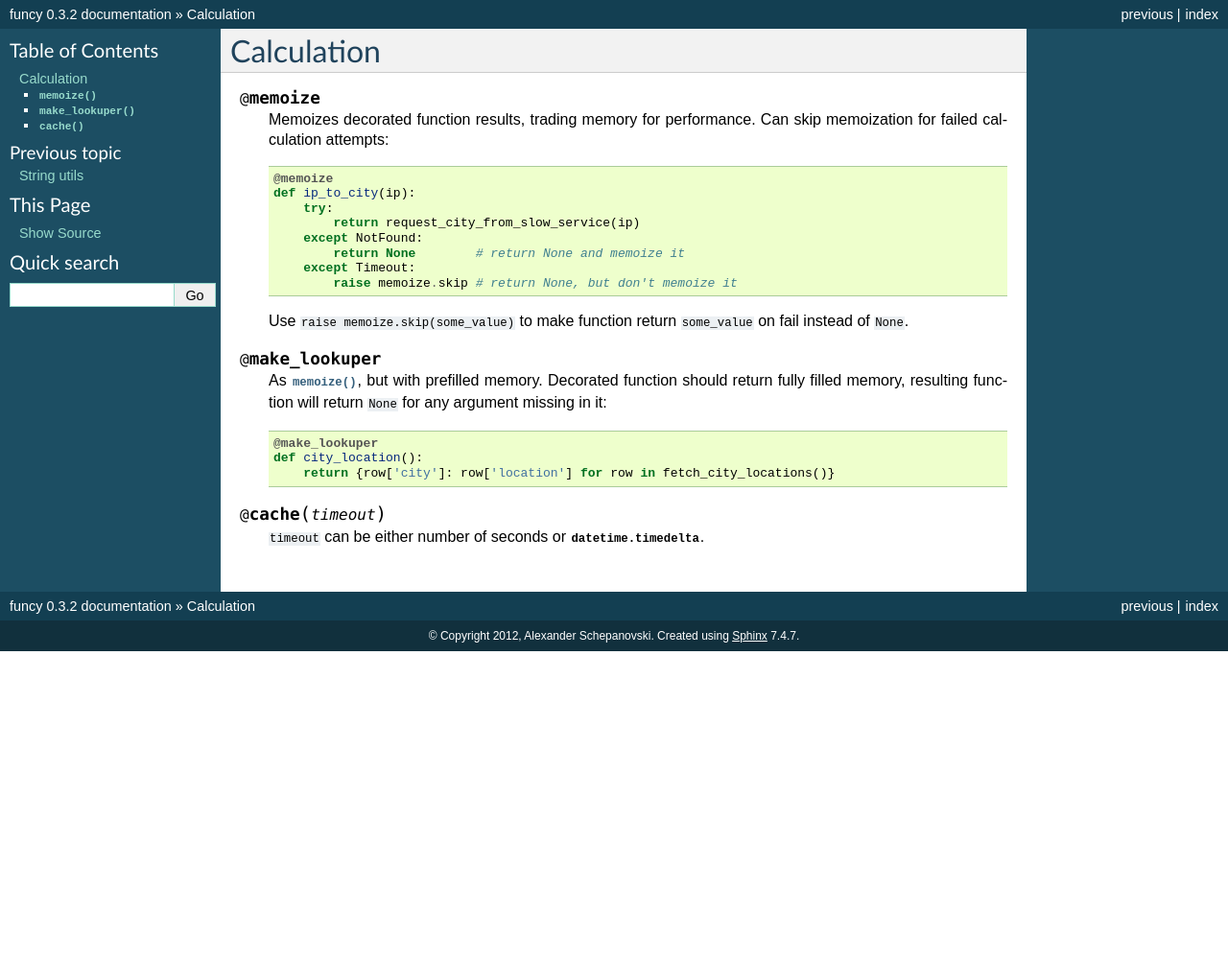
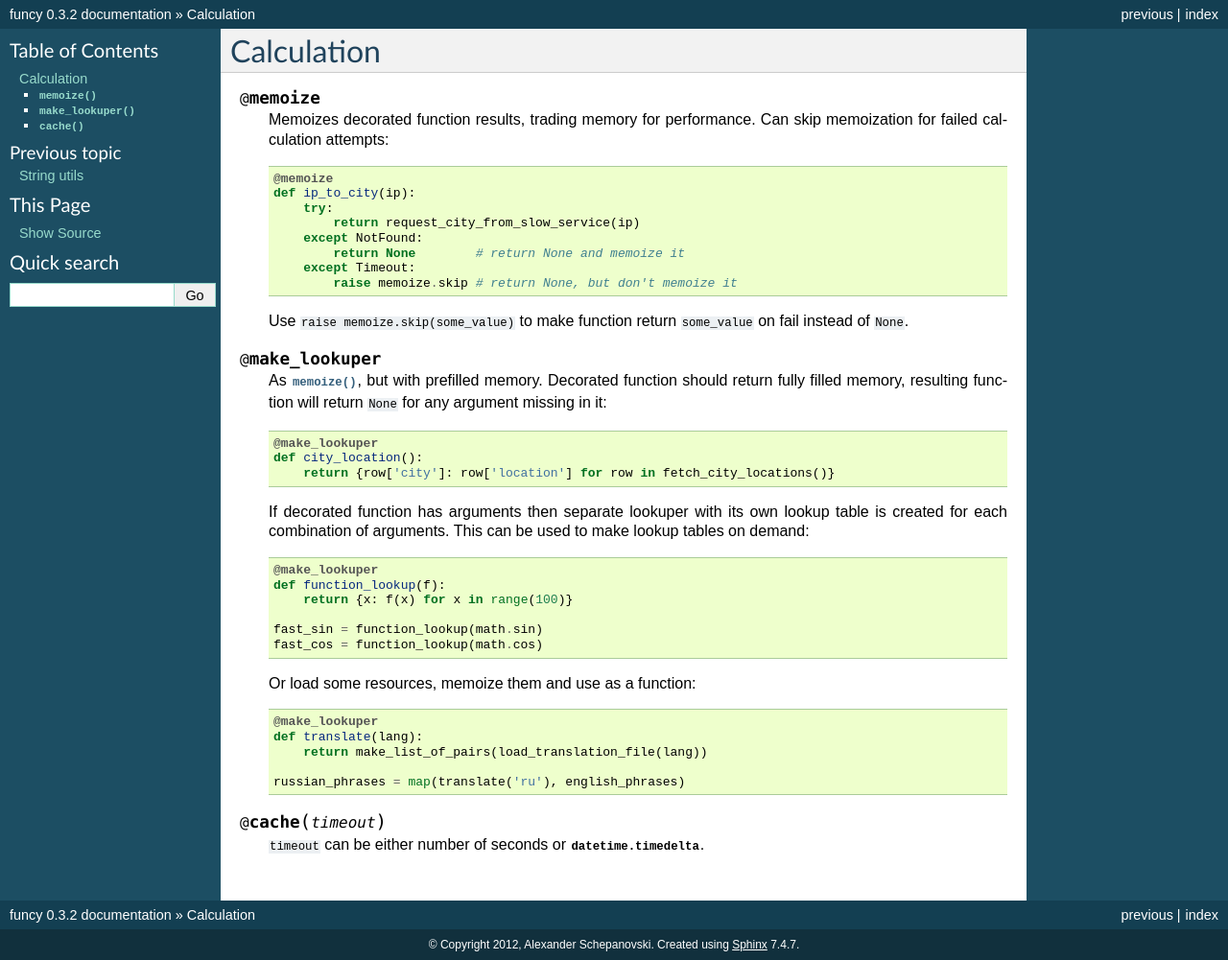
Before and after one commit to Jamaal224/funcy, a Sphinx documentation site: the page built from docs/calc.rst, in a window 1280 px wide. Shown: the whole page at 96% size. Built offline with Sphinx 7.4.7, drawn with Linux system fonts in a browser that asks for light colours; pages that are not in the unit, such as notebooks, are missing from menus; before the commit the page ends 900 px from its top, so only the background shows below that.

Commit message:
Support arguments in functions decorated by @make_lookuper

```diff
--- a/docs/calc.rst
+++ b/docs/calc.rst
@@ -26,6 +26,23 @@ Calculation
         def city_location():
             return {row['city']: row['location'] for row in fetch_city_locations()}
 
+    If decorated function has arguments then separate lookuper with its own lookup table is created for each combination of arguments. This can be used to make lookup tables on demand::
+
+        @make_lookuper
+        def function_lookup(f):
+            return {x: f(x) for x in range(100)}
+
+        fast_sin = function_lookup(math.sin)
+        fast_cos = function_lookup(math.cos)
+
+    Or load some resources, memoize them and use as a function::
+
+        @make_lookuper
+        def translate(lang):
+            return make_list_of_pairs(load_translation_file(lang))
+
+        russian_phrases = map(translate('ru'), english_phrases)
+
 
 .. decorator:: cache(timeout)
 
```
Also changed, not shown: 3 other files.
